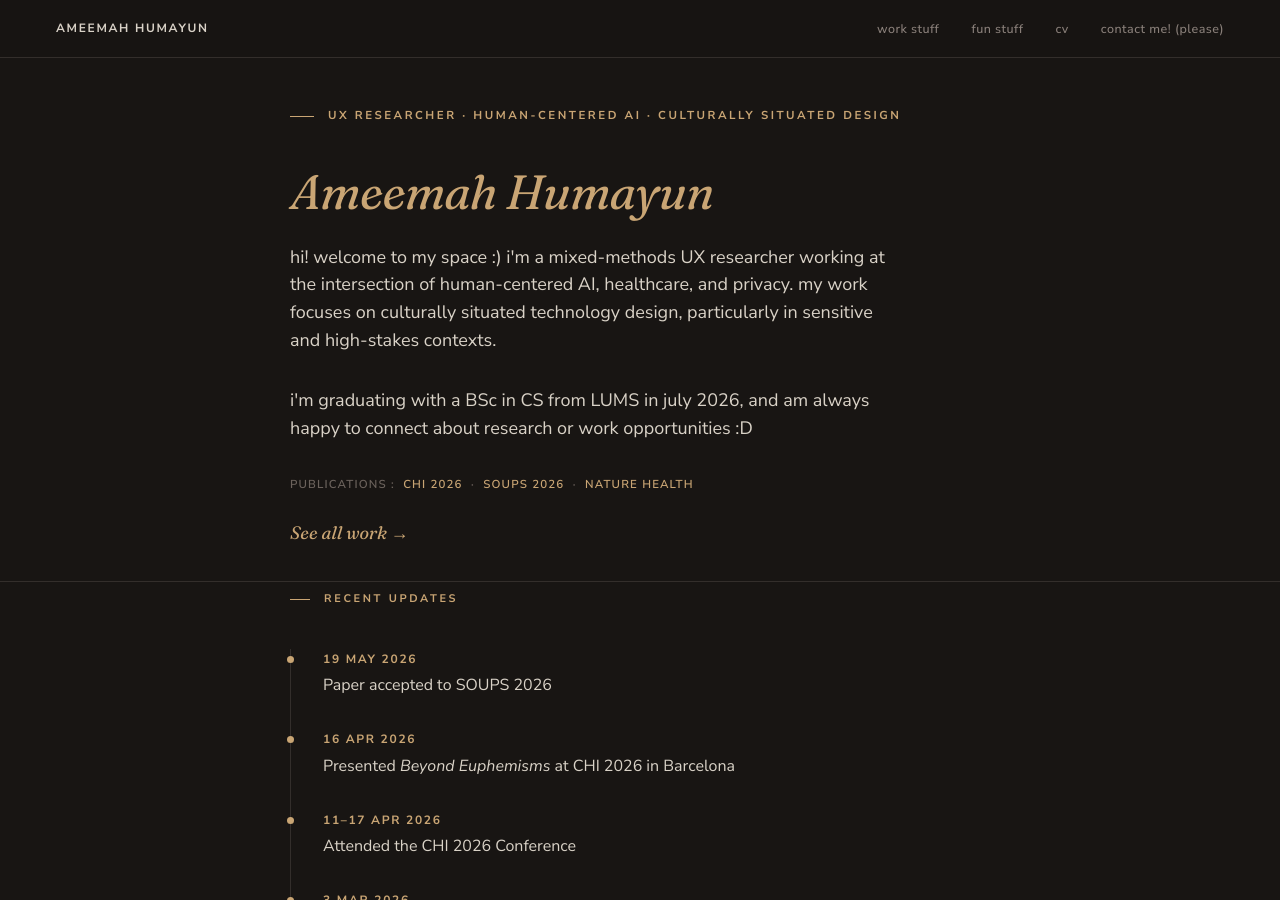
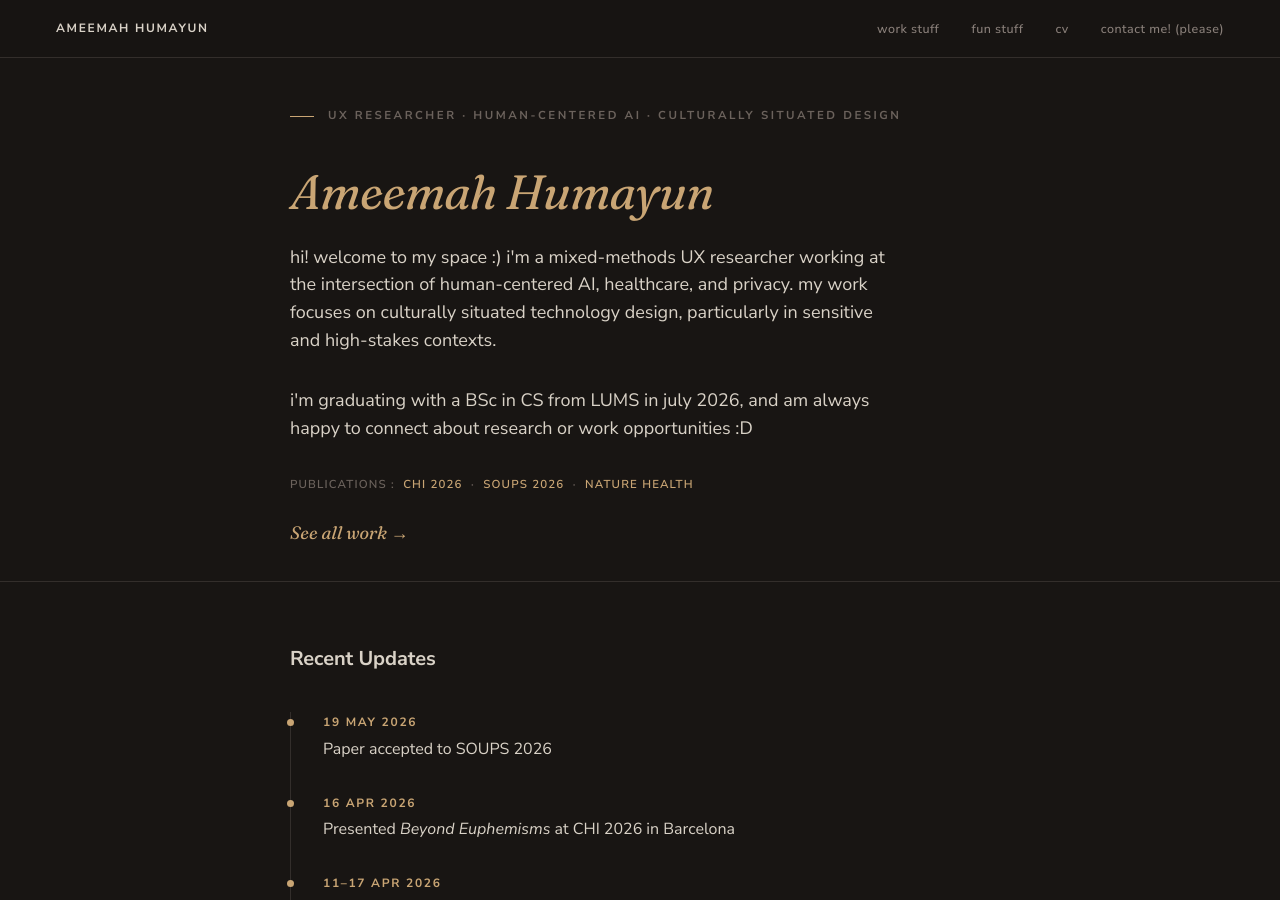
Before and after one commit to ameemahumayun/ameemahumayun.github.io, a Jekyll site: the page built from index.html, in a window 1280 px wide and 900 px high. Built offline with Jekyll 4.4.1, drawn with Linux system fonts in a browser that asks for light colours.

Commit message:
Update index.html

```diff
--- a/index.html
+++ b/index.html
@@ -8,8 +8,7 @@ description: Mixed-methods UX researcher working on human-centered AI for health
 <header class="hero">
   <div class="hero__inner">
     <div class="hero__text">
-      <div class="eyebrow eyebrow-rule">UX Researcher · Human-Centered AI · Culturally Situated Design</div>
-      <h1 style="margin-top:0.5rem;margin-bottom:1.5rem;"><span class="serif">Ameemah Humayun</span></h1>
+<div class="eyebrow eyebrow-rule" style="color:var(--color-text-mute);">UX Researcher · Human-Centered AI · Culturally Situated Design</div>      <h1 style="margin-top:0.5rem;margin-bottom:1.5rem;"><span class="serif">Ameemah Humayun</span></h1>
       <p class="lead" style="max-width:600px;">hi! welcome to my space :) i'm a mixed-methods UX researcher working at the intersection of human-centered AI, healthcare, and privacy. my work focuses on culturally situated technology design, particularly in sensitive and high-stakes contexts.</p>
       <p class="lead" style="max-width:600px;">i'm graduating with a BSc in CS from LUMS in july 2026, and am always happy to connect about research or work opportunities :D</p>
       <p class="eyebrow" style="margin-top:1.5rem;color:var(--color-text-mute);font-weight:600;letter-spacing:0.1em;">
@@ -26,9 +25,10 @@ description: Mixed-methods UX researcher working on human-centered AI for health
 </header>
 
 <!-- RECENT UPDATES -->
-<section class="section" id="recent-updates">
+<section class="section" id="recent-updates" style="padding-top:var(--space-7);">
   <div class="container">
-    <div class="section-num">Recent Updates</div>
+    <!-- <div class="section-num">Recent Updates</div> -->
+    <h3>Recent Updates</h3>
     <div class="timeline">
       <div class="timeline__item">
         <div class="timeline__date">19 May 2026</div>
```
